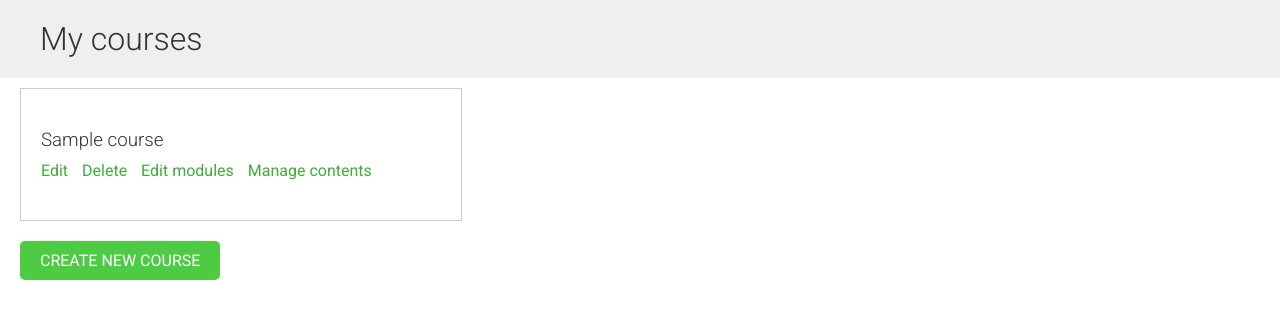
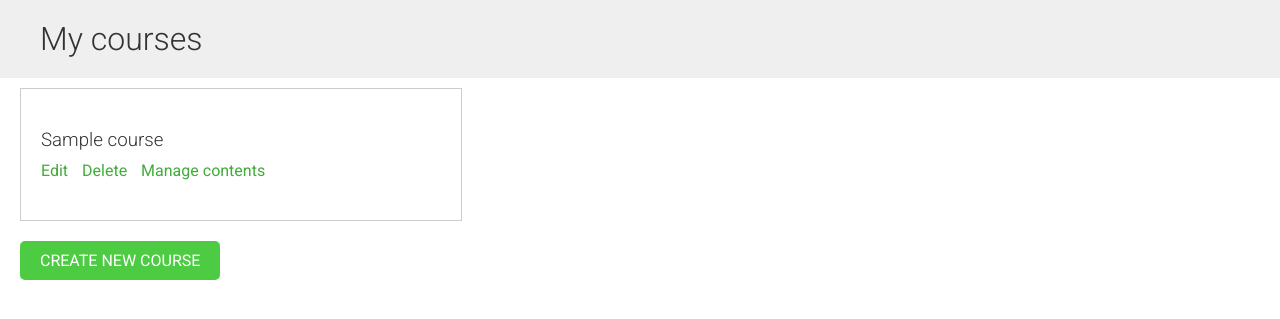
Before and after one commit to rajatvijay/django-education, a Django app: a page that uses courses/templates/courses/manage/course/list.html in a window 1280 px wide. Shown: the part 54-373 px from the top of the page. Run offline with Django 3.2, Linux system fonts and the light colour scheme; a user stored in the database is signed in; tables that the repository leaves empty hold one stand-in row (values such as "Sample post"); some libraries are stand-ins or nearby versions.

Commit message:
Removed the url reverse link for editing module

```diff
--- a/courses/templates/courses/manage/course/list.html
+++ b/courses/templates/courses/manage/course/list.html
@@ -12,7 +12,6 @@
                 <p>
                     <a href="{% url "course_edit" course.id %}">Edit</a>
                     <a href="{% url "course_delete" course.id %}">Delete</a>
-                    <a href="{% url "course_module_update" course.id %}">Edit modules</a>
                     {% if course.modules.count > 0 %}
                         <a href="{% url "module_content_list" course.modules.first.id %}">Manage contents</a>
                     {% endif %}
```
